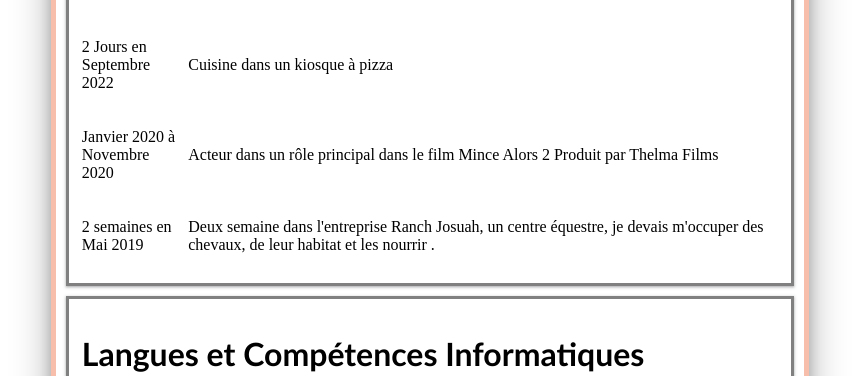
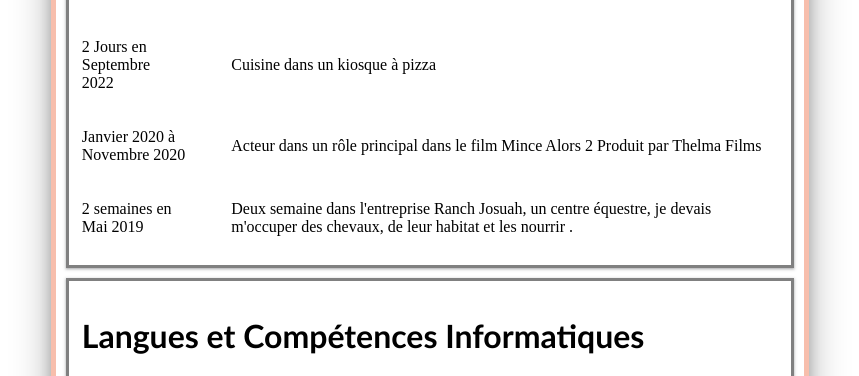
Before and after one commit to BgameB/site-PRINCIPAL-BTS-SIO-1E-ANNEE-BRICE, a plain HTML site: page cv.html in a window 1280 px wide. Shown: the part 724-1100 px from the top of the page, without its empty margins (210-1069 px from the left). Drawn offline with Linux system fonts and the light colour scheme.

Commit message:
Update cv.css

```diff
--- a/css/cv.css
+++ b/css/cv.css
@@ -43,7 +43,10 @@ p.pt {
 
 label {
 	font-family: Trebuchet MS;
+}
 
+td.gt {
+  padding-right: 78px;
 }
 
 div.progressbarbase {
```
